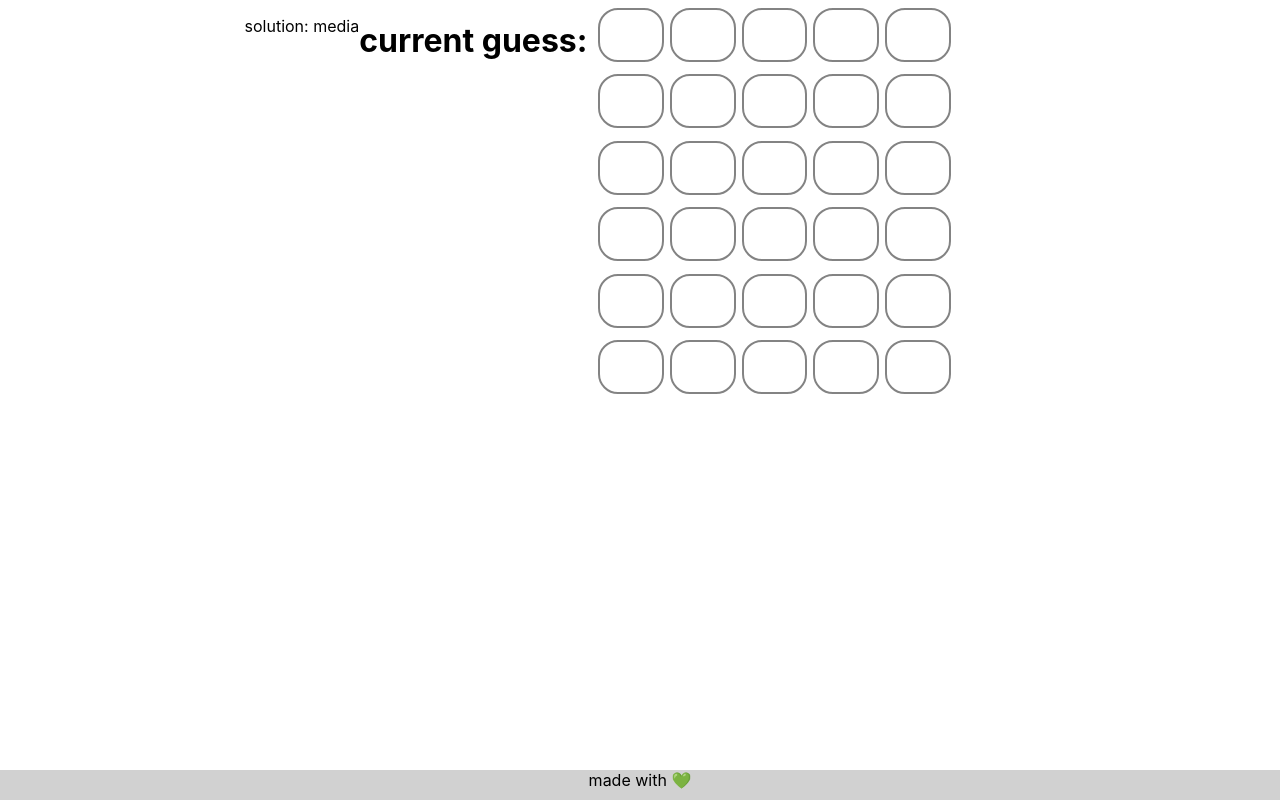
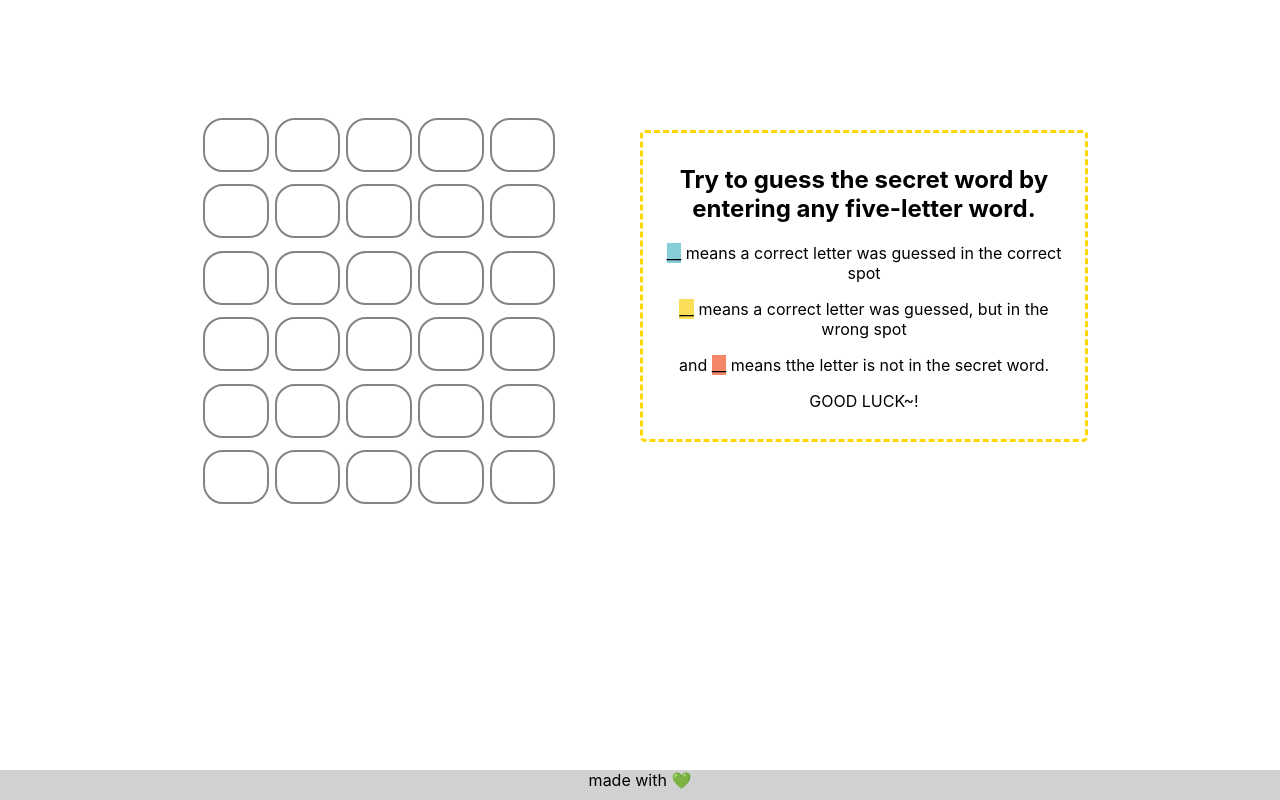
Before and after one commit to nodrognaes/Wordts, a React (Create React App) app: page / in a window 1280 px wide. Built offline with nearby package versions, Linux system fonts and the light colour scheme; data requests are answered from the project's data file.

Commit message:
letters in real time

```diff
--- a/src/components/Grid/Grid.js
+++ b/src/components/Grid/Grid.js
@@ -7,6 +7,9 @@ const Grid = ({ guesses, currentGuess, turn }) => {
     return (
         <div className="gameboard">
             {guesses.map((guess, index) => {
+                if (turn === index) {
+                    return <Row key={index} currentGuess={currentGuess} />
+                }
                 return <Row key={index} guess={guess} />
             })}
         </div>
--- /dev/null
+++ b/src/components/Instructions/Instructions.js
@@ -0,0 +1,20 @@
+import React from "react";
+import './instructions.css';
+
+const Instructions = () => {
+
+    return (
+        <div className="instruct">
+        <div className="instructText">
+            <h2>Try to guess the secret word by entering any five-letter word.</h2>
+            <p><span id="blue">__</span> means a correct letter was guessed in the correct spot</p>
+            <p><span id="yellow">__</span> means a correct letter was guessed, but in the wrong spot</p>
+            <p>and <span id="red">__</span> means tthe letter is not in the secret word.</p>
+            <p>GOOD LUCK~!</p>
+        </div>
+        {/* <!-- <div><img src='PinClipart.com_neptune-clipart_3294677.png' /></div> --> */}
+    </div>
+    )
+};
+
+export default Instructions;
--- /dev/null
+++ b/src/components/Instructions/instructions.css
@@ -0,0 +1,31 @@
+.instruct {
+    max-width: 35%;
+    margin-top: 20px;
+}
+
+.instructText {
+    border: 3px dashed gold;
+    border-radius: 5px;
+    padding: 12px;
+}
+
+.instructText h2 {
+    font-size: 24px;
+}
+
+.instruct img {
+    width: 150px;
+    margin: 20px auto 0;
+}
+
+#blue {
+    background-color: #87cdd8
+}
+
+#yellow {
+    background-color: #fade57
+}
+
+#red {
+    background-color: #f38767
+}
--- a/src/components/Row/Row.js
+++ b/src/components/Row/Row.js
@@ -1,17 +1,33 @@
 import React from "react";
 import './row.css';
 
-const Row = ({ guess }) => {
+const Row = ({ guess, currentGuess }) => {
 
     if (guess) {
         return (
-          <div className="row past">
-            {guess.map((letter, index) => (
-              <div key={index} className={letter.color}>{letter.key}</div>
+            <div className="row past">
+                {guess.map((letter, index) => (
+                    <div key={index} className={letter.color}>{letter.key}</div>
+                ))}
+            </div>
+        )
+    };
+
+    if (currentGuess) {
+        let letters = currentGuess.split('')
+
+        return (
+          <div className="row current">
+            {letters.map((letter, index) => (
+              <div key={index} className="filled">{letter}</div>
+            ))}
+            {[...Array(5 - letters.length)].map((_,i) => (
+              <div key={i}></div>
             ))}
           </div>
         )
       }
+
 
     return (
         <div className="row">
--- a/src/components/Wordts/Wordts.js
+++ b/src/components/Wordts/Wordts.js
@@ -1,6 +1,7 @@
 import React, { useEffect } from "react";
 import useWordts from "../../hooks/useWordts";
 import Grid from "../Grid/Grid";
+import Instructions from "../Instructions/Instructions";
 import './wordts.css';
 
 const Wordts = ({ solution }) => {
@@ -18,9 +19,9 @@ const Wordts = ({ solution }) => {
 
     return (
         <div className="container">
-            <p>solution: {solution}</p>
-            <h1>current guess: {currentGuess}</h1>
             <Grid currentGuess={currentGuess} guesses={guesses} turn={turn} />
+            <Instructions />
+            {currentGuess}
         </div>
     )
 };
--- a/src/components/Wordts/wordts.css
+++ b/src/components/Wordts/wordts.css
@@ -1,4 +1,5 @@
 .container {
+    margin-top: 110px;
     display: flex;
     justify-content: center;
 }
```
